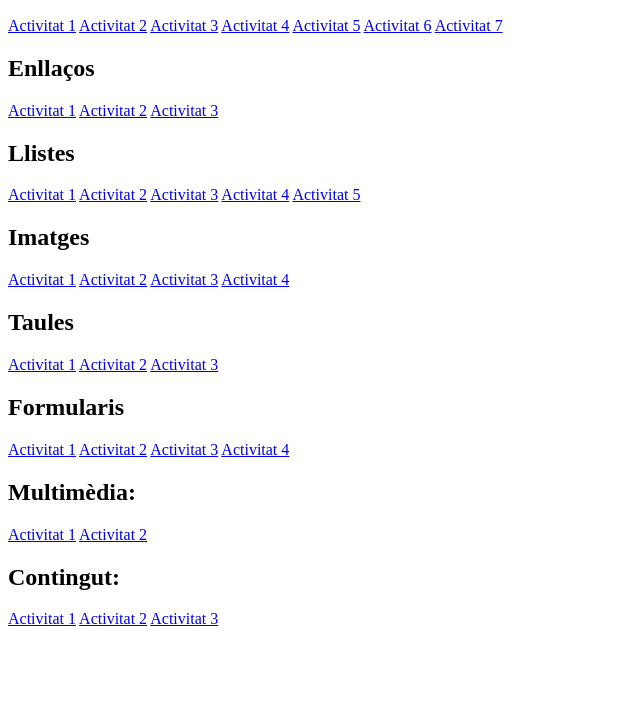
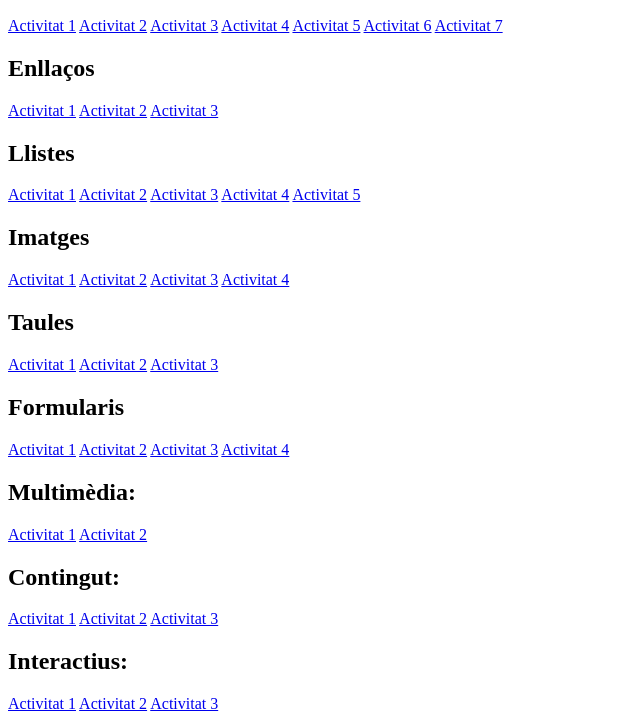
Before and after one commit to UsneMate/web, a plain HTML site: page activitats/activitats.html in a window 1280 px wide. Shown: the part 110-831 px from the top of the page, without its empty margins (0-640 px from the left). Before the commit the page ends 800 px from the top, so only its background shows below. Drawn offline with Linux system fonts and the light colour scheme.

Commit message:
Deploying to gh-pages from @ UsneMate/web@669e06f457d036a875926bb052e6c760420774e7 🚀

```diff
--- a/activitats/activitats.html
+++ b/activitats/activitats.html
@@ -53,5 +53,10 @@
         <a href="html/09-contenido/activitat1.html">Activitat 1</a>
         <a href="html/09-contenido/activitat2.html">Activitat 2</a>
         <a href="html/09-contenido/activitat3.html">Activitat 3</a>
+
+        <h2>Interactius:</h2>
+        <a href="html/10-interactivos/activitat1.html">Activitat 1</a>
+        <a href="html/10-interactivos/activitat2.html">Activitat 2</a>
+        <a href="html/10-interactivos/activitat3.html">Activitat 3</a>
 </body>
 </html>
```
